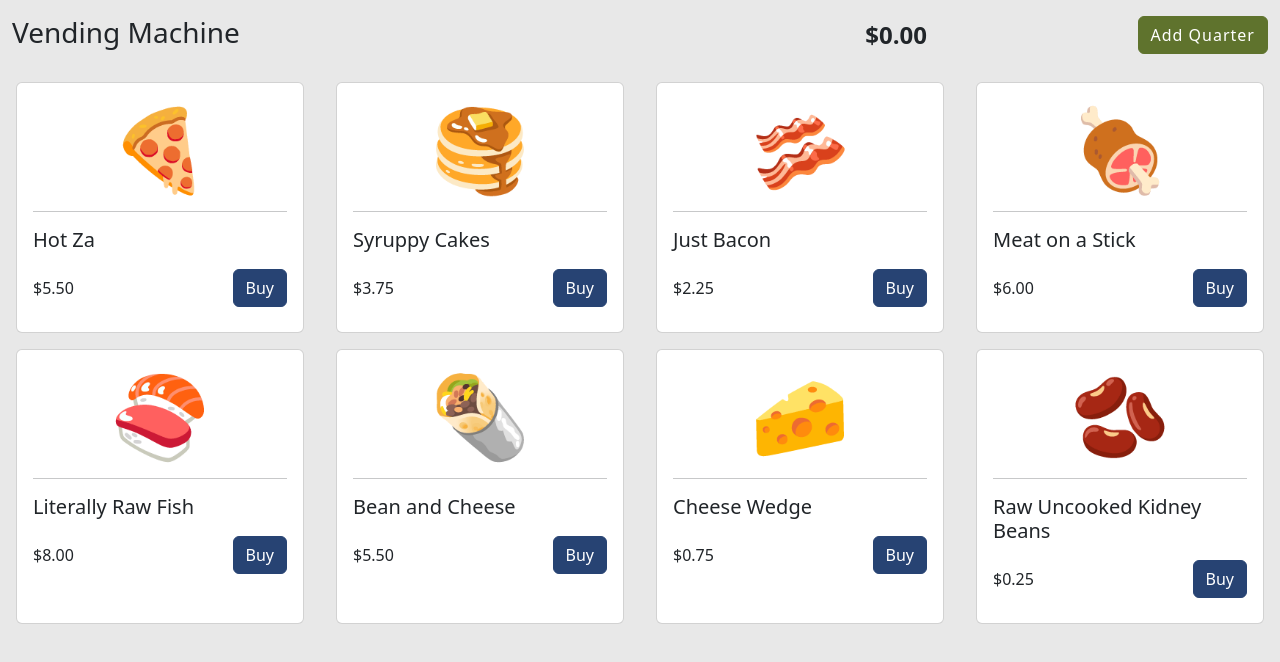
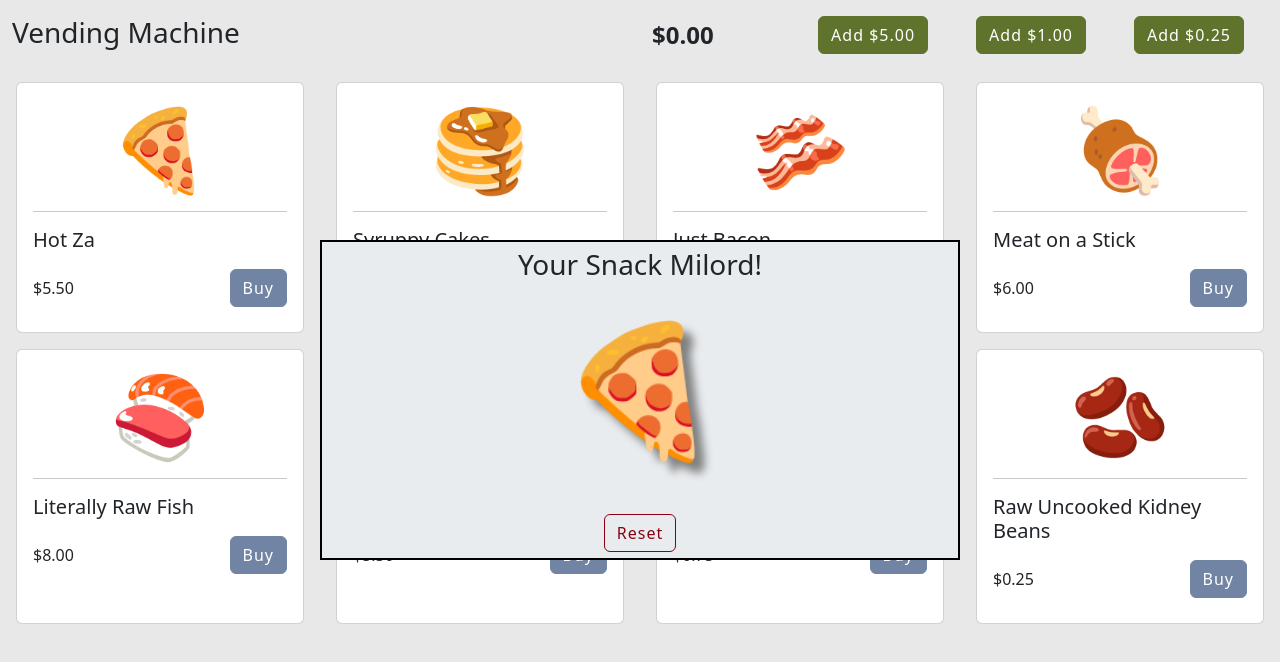
Before and after one commit to ThomasWSnider/vending-machine, a website with bundled scripts: page index.html in a window 1280 px wide. Built offline with nearby package versions, Linux system fonts and the light colour scheme; a script that the page names is missing.

Commit message:
Most functionality done

```diff
--- a/app/controllers/FoodStuffsController.js
+++ b/app/controllers/FoodStuffsController.js
@@ -1,4 +1,5 @@
 import { AppState } from "../AppState.js";
+import { foodStuffsService } from "../services/FoodStuffsService.js";
 import { setHTML } from "../utils/Writer.js";
 
 export class FoodStuffsController {
@@ -6,6 +7,7 @@ export class FoodStuffsController {
   constructor() {
     console.log('Food Stuffs Controller is loaded');
     this.drawFoodStuffs()
+    AppState.on('money', this.drawFoodStuffs)
   }
 
   drawFoodStuffs() {
@@ -15,4 +17,8 @@ export class FoodStuffsController {
     setHTML('vendingBody', innerHTMLString)
   }
 
+  purchaseFoodStuffs(foodName) {
+    foodStuffsService.purchaseFoodStuffs(foodName)
+  }
+
 }
--- a/app/controllers/MoneysController.js
+++ b/app/controllers/MoneysController.js
@@ -7,11 +7,13 @@ export class MoneysController {
 
   constructor() {
     console.log('live from moneycontroller.js!');
+
+    // money <----- 👀
+    AppState.on('money', this.drawMoney)
   }
 
-  addMoneys() {
-    moneysService.addMoneys()
-    this.drawMoney()
+  addMoneys(moneyAmount) {
+    moneysService.addMoneys(moneyAmount)
   }
 
   drawMoney() {
--- a/app/models/FoodStuff.js
+++ b/app/models/FoodStuff.js
@@ -1,3 +1,4 @@
+import { AppState } from "../AppState.js"
 
 
 export class FoodStuff {
@@ -18,10 +19,20 @@ export class FoodStuff {
               <h5 class="card-title">${this.name}</h5>
               <div class="d-flex justify-content-between align-items-center">
                 <p class="card-text pt-3">$${this.price.toFixed(2)}</p>
-                <a href="#" class="btn btn-primary">Buy</a>
+                <button class="btn btn-primary" onclick="app.FoodStuffsController.purchaseFoodStuffs('${this.name}')" ${this.getDisableButton()}>Buy</button>
               </div>
             </div>
           </div>
         </div>`
   }
+
+  getDisableButton() {
+    if (AppState.money < this.price) {
+      return 'disabled'
+    }
+    else {
+      return
+    }
+  }
+
 }
--- /dev/null
+++ b/app/services/FoodStuffsService.js
@@ -0,0 +1,18 @@
+import { AppState } from "../AppState.js";
+
+
+class FoodStuffsService {
+
+  constructor() {
+    console.log('I Will Survive!!!');
+  }
+
+
+  purchaseFoodStuffs(foodName) {
+    const foodStuffs = AppState.foodStuffs
+    const snack = foodStuffs.find((snack) => snack.name == foodName)
+    AppState.money -= snack.price
+  }
+}
+
+export const foodStuffsService = new FoodStuffsService
--- a/app/services/MoneysService.js
+++ b/app/services/MoneysService.js
@@ -6,9 +6,8 @@ class MoneysService {
     console.log("We've gone deeper...");
   }
 
-  addMoneys() {
-    AppState.money += 0.25
-    console.log(AppState.money);
+  addMoneys(moneyAmount) {
+    AppState.money += moneyAmount
   }
 }
 
--- a/assets/style/style.css
+++ b/assets/style/style.css
@@ -1 +1,17 @@
 /* BASIC STYLES HERE */
+
+.vended-snack {
+  font-size: 8em;
+  width: auto;
+  filter: drop-shadow(10px 10px 4px grey);
+}
+
+.vended-card {
+  position: fixed;
+  top: 50%;
+  left: 50%;
+  transform: translate(-50%, -50%);
+  height: 20em;
+  width: 40em;
+  border: 2px solid black;
+}
--- a/index.html
+++ b/index.html
@@ -26,16 +26,20 @@
 
     <section class="container-fluid">
       <div class="row">
-        <div class="col-8">
+        <div class="col-6">
           <div class="d-flex justify-content-between my-3">
             <h3>Vending Machine</h3>
           </div>
         </div>
-        <div class="col-4">
+        <div class="col-6">
           <div class="d-flex align-items-center justify-content-between my-3">
-            <p id="moneyTotal" class="fw-bold fs-4 mb-0">$0.00</p>
-            <button id="addQuarter" class="btn btn-success ms-auto" onclick="app.MoneysController.addMoneys()">Add
-              Quarter</button>
+            <p id="moneyTotal" class="fw-bold fs-4 mb-0 me-auto">$0.00</p>
+            <button id="addLincoln" class="btn btn btn-success mx-4" onclick="app.MoneysController.addMoneys(5)">Add
+              $5.00</button>
+            <button id="addDollar" class="btn btn btn-success mx-4" onclick="app.MoneysController.addMoneys(1)">Add
+              $1.00</button>
+            <button id="addQuarter" class="btn btn-success mx-4" onclick="app.MoneysController.addMoneys(0.25)">Add
+              $0.25</button>
           </div>
         </div>
       </div>
@@ -47,7 +51,20 @@
       <div id="vendingBody" class="row justify-content-around">
 
       </div>
+
+      <div class="row justify-content-center ">
+        <div class="col-8">
+          <div
+            class="d-flex flex-column justify-content-center align-items-center text-center bg-light py-3 vended-card">
+            <h3>Your Snack Milord!</h3>
+            <p id="vendedSnack" class="vended-snack">🍕</p>
+            <p id="change"></p>
+            <button class="btn btn-outline-danger">Reset</button>
+          </div>
+        </div>
+      </div>
     </section>
+
 
   </main>
 
```
Also changed, not shown: app/services/ExampleService.js (deleted, +0 -10 lines).
